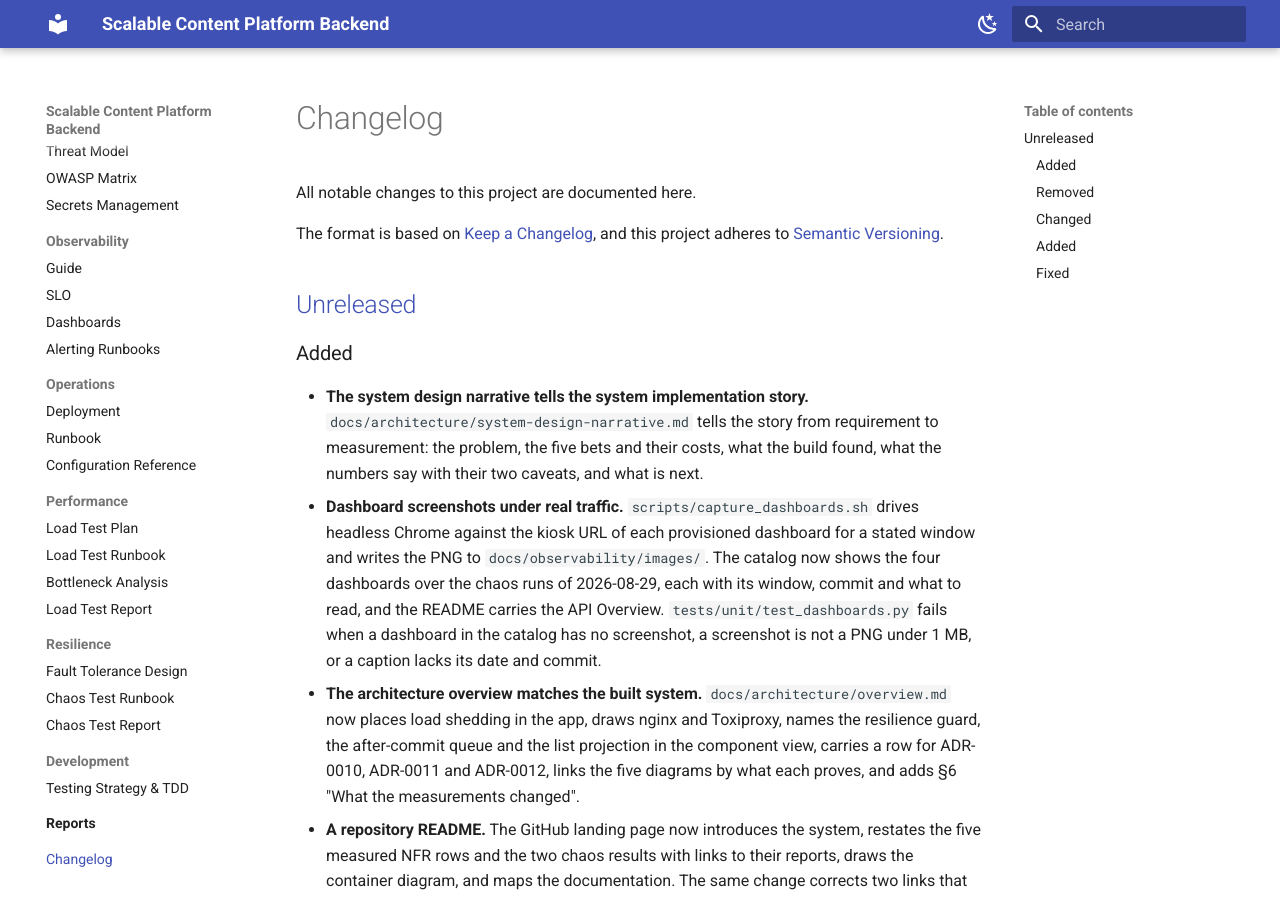
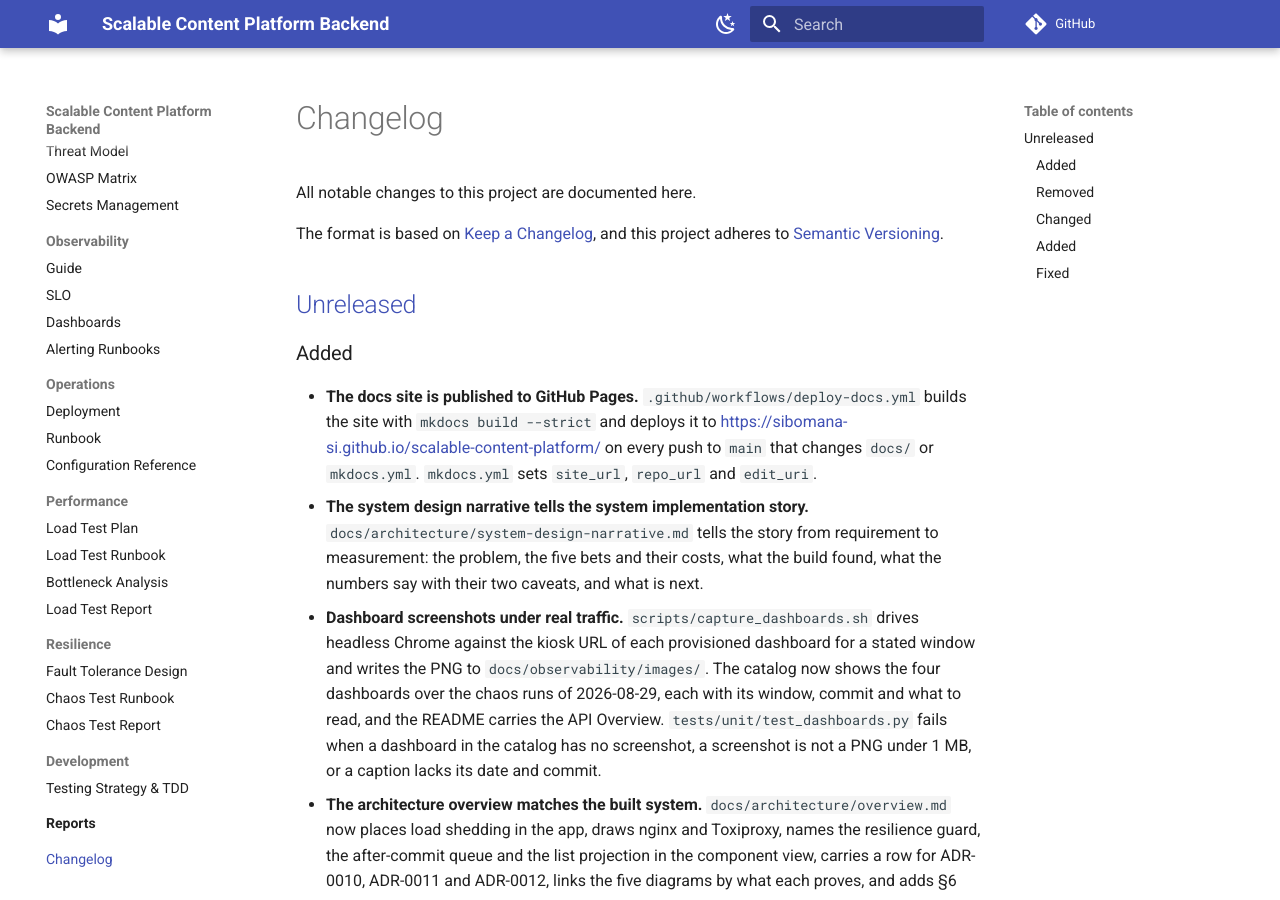
Before and after one commit to sibomana-si/scalable-content-platform, an MkDocs documentation site: the page built from docs/CHANGELOG.md, in a window 1280 px wide and 900 px high. Built offline with MkDocs 1.6.1 and Material for MkDocs 9.7.7, drawn with Linux system fonts in a browser that asks for light colours; comment, search, counter and statistics services are not loaded.

Commit message:
publish the docs site to GitHub Pages

```diff
--- a/docs/CHANGELOG.md
+++ b/docs/CHANGELOG.md
@@ -7,6 +7,10 @@ and this project adheres to [Semantic Versioning](https://semver.org/spec/v2.0.0
 
 ## [Unreleased]
 ### Added
+- **The docs site is published to GitHub Pages.** `.github/workflows/deploy-docs.yml` builds
+  the site with `mkdocs build --strict` and deploys it to
+  <https://sibomana-si.github.io/scalable-content-platform/> on every push to `main` that changes
+  `docs/` or `mkdocs.yml`. `mkdocs.yml` sets `site_url`, `repo_url` and `edit_uri`.
 - **The system design narrative tells the system implementation story.**
   `docs/architecture/system-design-narrative.md` tells the story from requirement to measurement:
   the problem, the five bets and their costs, what the build found, what the numbers say with
--- a/mkdocs.yml
+++ b/mkdocs.yml
@@ -1,6 +1,9 @@
 site_name: Scalable Content Platform Backend
 site_description: Documentation for a production-oriented, read-heavy FastAPI content platform.
 docs_dir: docs
+site_url: https://sibomana-si.github.io/scalable-content-platform/
+repo_url: https://github.com/sibomana-si/scalable-content-platform
+edit_uri: edit/main/docs/
 
 theme:
   name: material
```
Also changed, not shown: CONTRIBUTING.md (+1 -1 lines), README.md (+5 -2 lines), 1 other file.
